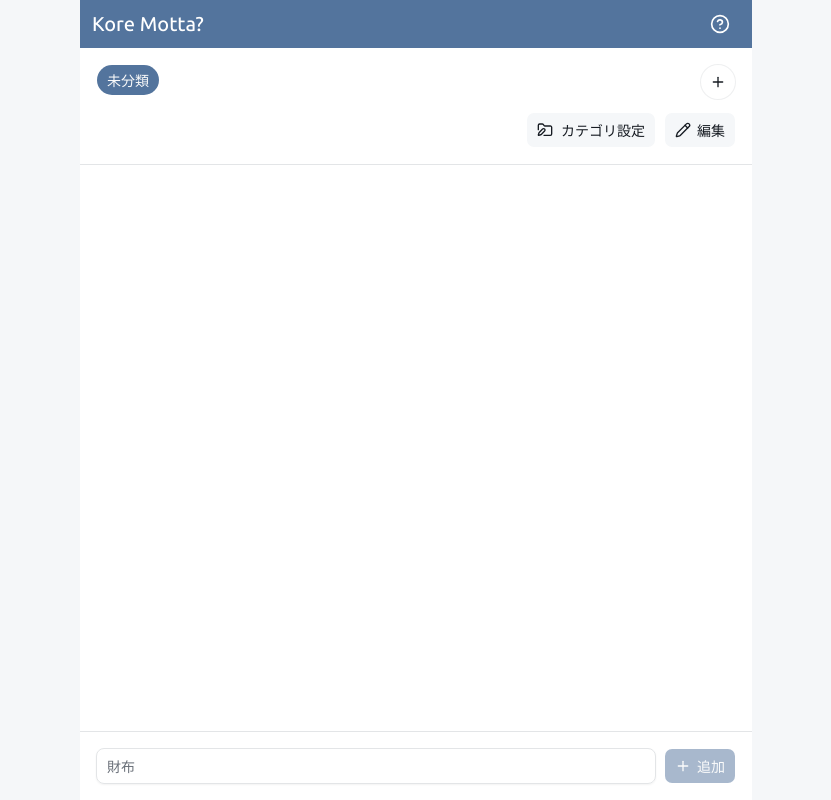
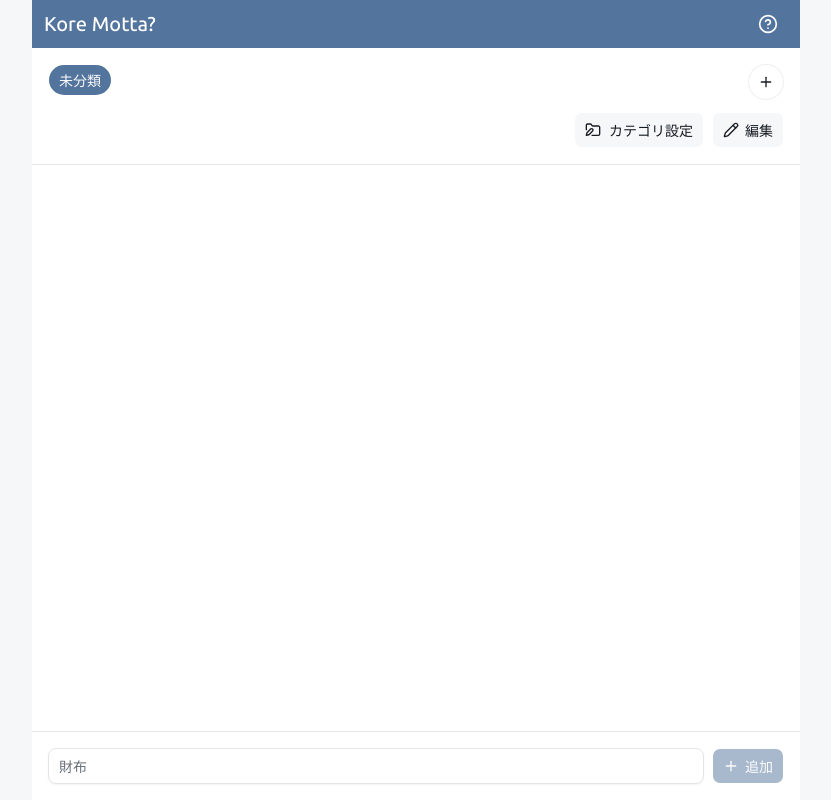
Before and after one commit to kem198/kore-motta, a Next.js app: page / in a window 1280 px wide. Shown: the whole page, without its empty margins (224-1055 px from the left). Built offline with nearby package versions, Linux system fonts and the light colour scheme.

Commit message:
fix: update max-width in TodoApp and TodoFormFooter for consistent layout

```diff
--- a/src/app/page.tsx
+++ b/src/app/page.tsx
@@ -4,7 +4,7 @@ export default function Home() {
   return (
     <div className="bg-muted min-h-screen">
       <main
-        className="bg-background mx-auto min-h-screen w-full max-w-2xl"
+        className="bg-background mx-auto min-h-screen w-full max-w-3xl"
         data-testid="todo"
       >
         <TodoApp />
--- a/src/components/shared/todo-form-footer.tsx
+++ b/src/components/shared/todo-form-footer.tsx
@@ -8,7 +8,7 @@ type TodoFormFooterProps = {
 export function TodoFormFooter({ onSubmit }: TodoFormFooterProps) {
   return (
     <div className="fixed inset-x-0 bottom-0 z-50">
-      <div className="bg-background mx-auto w-full max-w-2xl border-t px-4 py-4">
+      <div className="bg-background mx-auto w-full max-w-3xl border-t px-4 py-4">
         <TodoForm onSubmit={onSubmit} />
       </div>
     </div>
```
